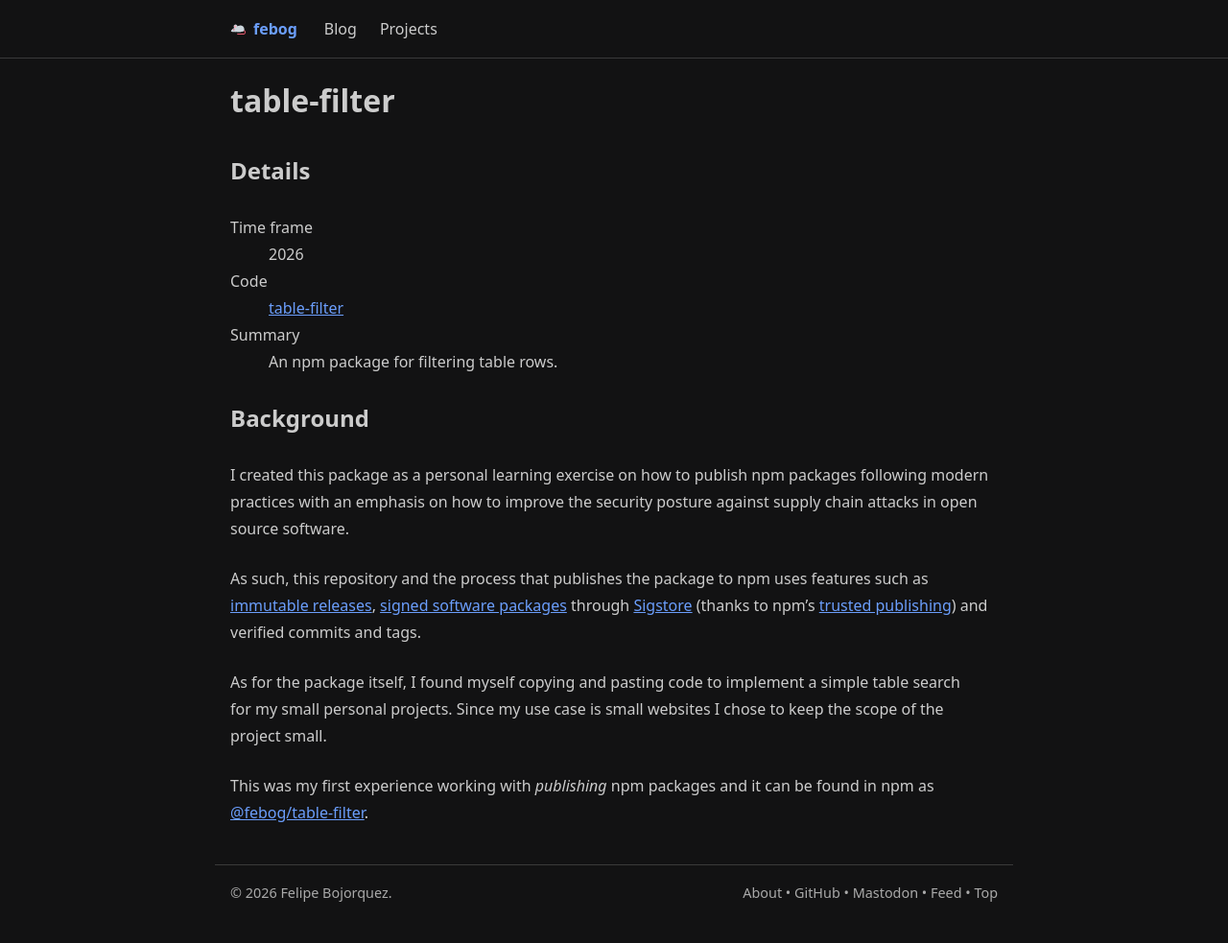
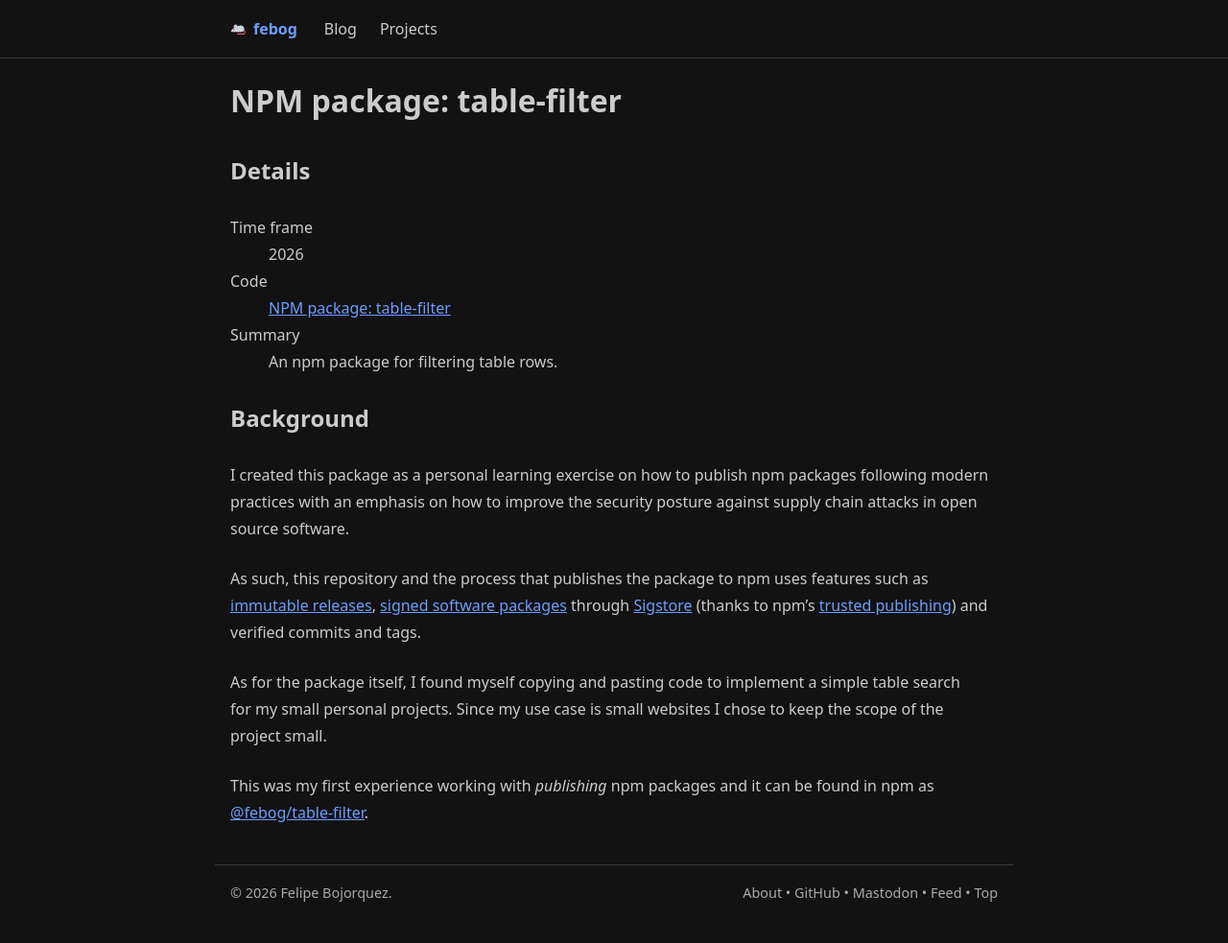
Before and after one commit to febog/website, a Jekyll site: the page built from src/_projects/table-filter.md, in a window 1280 px wide. Shown: the whole page at 96% size. Built offline with Jekyll 4.4.1, drawn with Linux system fonts in a browser that asks for light colours.

Commit message:
Update table-filter  project name

```diff
--- a/src/_projects/table-filter.md
+++ b/src/_projects/table-filter.md
@@ -1,6 +1,6 @@
 ---
-name: table-filter
-title: table-filter
+name: 'NPM package: table-filter'
+title: 'NPM package: table-filter'
 code_url: https://github.com/febog/table-filter
 project_year: 2026
 years_active: '2026'
```
